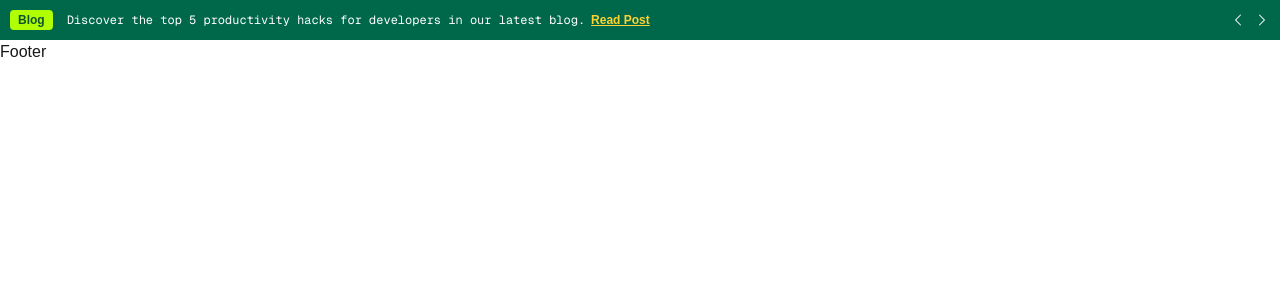
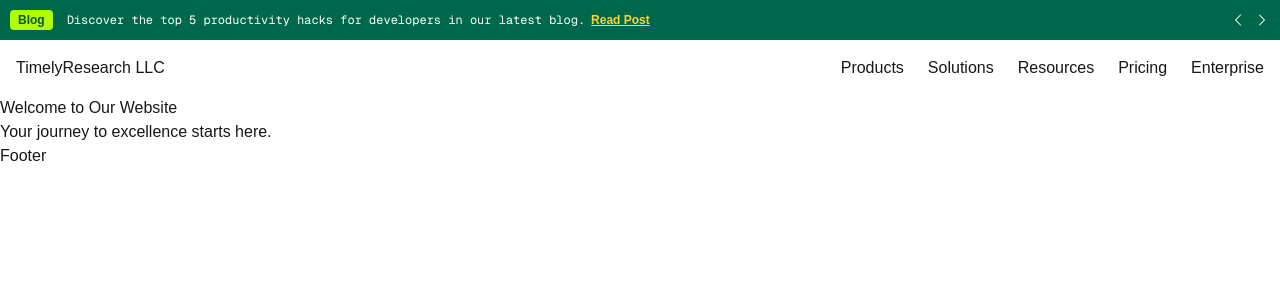
Before and after one commit to RehmanTyagi/nextjs, a Next.js app: page / in a window 1280 px wide. Shown: the top 300 px of the page. Built offline with nearby package versions, Linux system fonts and the light colour scheme.

Commit message:
added: navLinks data structure

```diff
--- a/src/app/page.tsx
+++ b/src/app/page.tsx
@@ -1,15 +1,17 @@
-import React from 'react'
+import React from "react"
 
-import Footer from "@/components/Footer";
-import Header from "@/components/Header";
-import Events from '@/components/Events';
+import Footer from "@/components/Footer"
+import Header from "@/components/Header"
+import Events from "@/components/Events"
+import Hero from "@/components/Hero"
 
 export default function Home() {
   return (
     <React.Fragment>
       <Events />
       <Header />
+      <Hero />
       <Footer />
     </React.Fragment>
-  );
+  )
 }
--- a/src/components/Header.tsx
+++ b/src/components/Header.tsx
@@ -1,8 +1,206 @@
-import React from 'react'
+import React from "react"
+import Link from "next/link"
+
+interface NavLink {
+  id: number
+  name: string
+  link: string
+  isDropdown: boolean
+  dropdownItems: NavLink[]
+}
 
 const Header = () => {
+  const navLinks: NavLink[] = [
+    {
+      id: 1,
+      name: "Products",
+      isDropdown: true,
+      link: "#",
+      dropdownItems: [
+        {
+          id: 101,
+          name: "Survey Builder",
+          link: "/survey-builder",
+          isDropdown: false,
+          dropdownItems: [],
+        },
+        {
+          id: 102,
+          name: "Audience",
+          link: "/audience",
+          isDropdown: false,
+          dropdownItems: [],
+        },
+        {
+          id: 103,
+          name: "Templates",
+          link: "/templates",
+          isDropdown: false,
+          dropdownItems: [],
+        },
+        {
+          id: 104,
+          name: "Analytics",
+          link: "/analytics",
+          isDropdown: false,
+          dropdownItems: [],
+        },
+      ],
+    },
+    {
+      id: 2,
+      name: "Solutions",
+      isDropdown: true,
+      link: "#",
+      dropdownItems: [
+        {
+          id: 201,
+          name: "Customer Experience",
+          link: "/solutions/cx",
+          isDropdown: false,
+          dropdownItems: [],
+        },
+        {
+          id: 202,
+          name: "Employee Engagement",
+          link: "/solutions/employee",
+          isDropdown: false,
+          dropdownItems: [],
+        },
+        {
+          id: 203,
+          name: "Market Research",
+          link: "/solutions/market-research",
+          isDropdown: false,
+          dropdownItems: [],
+        },
+        {
+          id: 204,
+          name: "Academic Research",
+          link: "/solutions/academic",
+          isDropdown: false,
+          dropdownItems: [],
+        },
+      ],
+    },
+    {
+      id: 3,
+      name: "Resources",
+      isDropdown: true,
+      link: "#",
+      dropdownItems: [
+        {
+          id: 301,
+          name: "Blog",
+          link: "/blog",
+          isDropdown: false,
+          dropdownItems: [],
+        },
+        {
+          id: 302,
+          name: "Help Center",
+          link: "/help",
+          isDropdown: false,
+          dropdownItems: [],
+        },
+        {
+          id: 303,
+          name: "Webinars",
+          link: "/webinars",
+          isDropdown: false,
+          dropdownItems: [],
+        },
+        {
+          id: 304,
+          name: "Case Studies",
+          link: "/case-studies",
+          isDropdown: false,
+          dropdownItems: [],
+        },
+        {
+          id: 305,
+          name: "Survey Templates",
+          link: "/survey-templates",
+          isDropdown: false,
+          dropdownItems: [],
+        },
+      ],
+    },
+    {
+      id: 4,
+      name: "Pricing",
+      isDropdown: false,
+      link: "/pricing",
+      dropdownItems: [],
+    },
+    {
+      id: 5,
+      name: "Enterprise",
+      isDropdown: false,
+      link: "/enterprise",
+      dropdownItems: [],
+    },
+  ]
+  const userNavLinks: NavLink[] = [
+    {
+      id: 6,
+      name: "My Surveys",
+      isDropdown: false,
+      link: "/my-surveys",
+      dropdownItems: [],
+    },
+    {
+      id: 7,
+      name: "Account",
+      isDropdown: true,
+      link: "#",
+      dropdownItems: [
+        {
+          id: 701,
+          name: "Profile",
+          link: "/account/profile",
+          isDropdown: false,
+          dropdownItems: [],
+        },
+        {
+          id: 702,
+          name: "Billing",
+          link: "/account/billing",
+          isDropdown: false,
+          dropdownItems: [],
+        },
+        {
+          id: 703,
+          name: "Settings",
+          link: "/account/settings",
+          isDropdown: false,
+          dropdownItems: [],
+        },
+        {
+          id: 704,
+          name: "Logout",
+          link: "/logout",
+          isDropdown: false,
+          dropdownItems: [],
+        },
+      ],
+    },
+  ]
+
   return (
-    <div className="bg-red-400">
+    <div className="bg-white">
+      <div className="container mx-auto flex items-center justify-between p-4 dark:text-black">
+        <div>
+          <p>TimelyResearch LLC</p>
+        </div>
+        <ul className="flex items-center gap-6">
+          {navLinks.map((link) => (
+            <li key={link.id}>
+              <Link href={link.link}>{link.name}</Link>
+            </li>
+          ))}
+        </ul>
+      </div>
     </div>
   )
 }
--- /dev/null
+++ b/src/components/Hero.tsx
@@ -0,0 +1,12 @@
+import React from "react"
+
+const Hero = () => {
+  return (
+    <div>
+      <h1>Welcome to Our Website</h1>
+      <p>Your journey to excellence starts here.</p>
+    </div>
+  )
+}
+
+export default Hero
```
Also changed, not shown: src/app/layout.tsx (+9 -13 lines).
